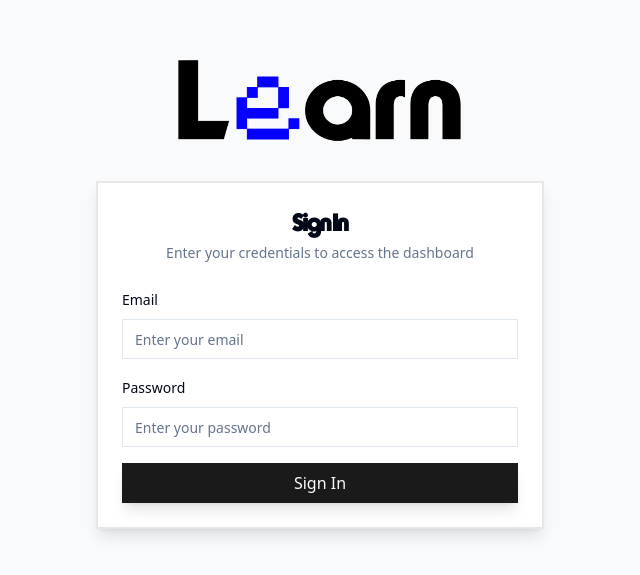
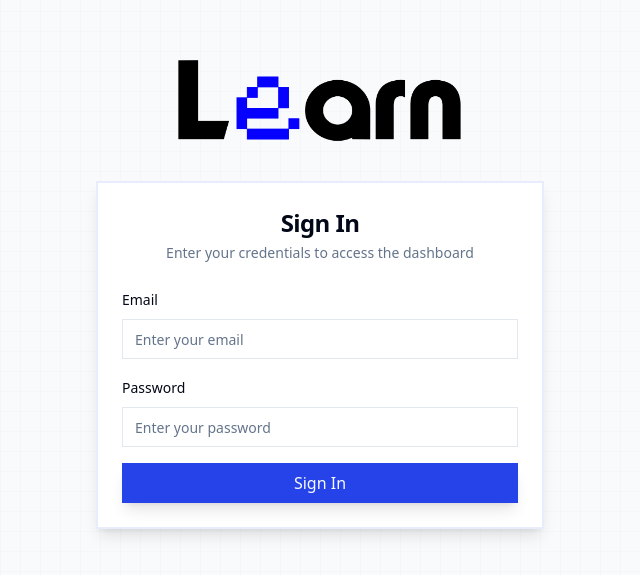
Before and after one commit to khldd/learn, a Next.js app: page /login in a window 1280 px wide. Shown: the part 109-684 px from the top of the page, without its empty margins (320-960 px from the left). Built offline with nearby package versions, Linux system fonts and the light colour scheme.

Commit message:
save current changes2

```diff
--- a/src/app/globals.css
+++ b/src/app/globals.css
@@ -1,20 +1,6 @@
 @tailwind base;
 @tailwind components;
 @tailwind utilities;
-
-@font-face {
-  font-family: "Typographica";
-  src: url("/fonts/Typographica.ttf") format("truetype");
-  font-weight: normal;
-  font-style: normal;
-}
-
-@font-face {
-  font-family: "PixelatedElegance";
-  src: url("/fonts/PixelatedEleganceRegular.ttf") format("truetype");
-  font-weight: normal;
-  font-style: normal;
-}
 
 @layer base {
   :root {
@@ -40,25 +26,25 @@
   }
 
   .dark {
-    --background: 0 0% 7%;
-    --foreground: 0 0% 98%;
-    --card: 0 0% 7%;
-    --card-foreground: 0 0% 98%;
-    --popover: 0 0% 7%;
-    --popover-foreground: 0 0% 98%;
-    --primary: 0 0% 98%;
-    --primary-foreground: 0 0% 9%;
-    --secondary: 0 0% 15%;
-    --secondary-foreground: 0 0% 90%;
-    --muted: 0 0% 15%;
-    --muted-foreground: 0 0% 60%;
-    --accent: 0 0% 15%;
-    --accent-foreground: 0 0% 98%;
+    --background: 222.2 84% 4.9%;
+    --foreground: 210 40% 98%;
+    --card: 222.2 84% 4.9%;
+    --card-foreground: 210 40% 98%;
+    --popover: 222.2 84% 4.9%;
+    --popover-foreground: 210 40% 98%;
+    --primary: 217.2 91.2% 59.8%;
+    --primary-foreground: 222.2 84% 4.9%;
+    --secondary: 217.2 32.6% 17.5%;
+    --secondary-foreground: 210 40% 98%;
+    --muted: 217.2 32.6% 17.5%;
+    --muted-foreground: 215 20.2% 65.1%;
+    --accent: 217.2 32.6% 17.5%;
+    --accent-foreground: 210 40% 98%;
     --destructive: 0 62.8% 30.6%;
     --destructive-foreground: 210 40% 98%;
-    --border: 0 0% 15%;
-    --input: 0 0% 15%;
-    --ring: 0 0% 60%;
+    --border: 217.2 32.6% 17.5%;
+    --input: 217.2 32.6% 17.5%;
+    --ring: 224.3 76.3% 94.1%;
   }
 }
 
@@ -79,7 +65,6 @@
   h4,
   h5,
   h6 {
-    @apply font-heading;
     font-weight: 600;
     letter-spacing: -0.025em;
   }
@@ -98,7 +83,7 @@
     transform: translateY(-50%);
     width: 4px;
     height: 4px;
-    background: hsl(var(--primary));
+    background: #2643e9;
     animation: pulse-dot 2s ease-in-out infinite;
   }
 
@@ -110,13 +95,13 @@
     transform: translateY(-50%);
     width: 100%;
     height: 1px;
-    background: linear-gradient(90deg, hsl(var(--primary)), transparent 70%);
+    background: linear-gradient(90deg, #2643e9, transparent 70%);
     animation: flow-line 3s ease-in-out infinite;
   }
 
   .tech-grid {
-    background-image: linear-gradient(hsla(var(--primary), 0.02) 1px, transparent 1px),
-      linear-gradient(90deg, hsla(var(--primary), 0.02) 1px, transparent 1px);
+    background-image: linear-gradient(rgba(38, 67, 233, 0.02) 1px, transparent 1px),
+      linear-gradient(90deg, rgba(38, 67, 233, 0.02) 1px, transparent 1px);
     background-size: 20px 20px;
   }
 
@@ -171,7 +156,7 @@
   }
 
   .glow-on-hover:hover {
-    box-shadow: 0 0 20px hsla(var(--primary), 0.3);
+    box-shadow: 0 0 20px rgba(38, 67, 233, 0.3);
   }
 
   .icon-float {
@@ -190,7 +175,7 @@
     left: -100%;
     width: 100%;
     height: 100%;
-    background: linear-gradient(90deg, transparent, hsla(var(--primary), 0.1), transparent);
+    background: linear-gradient(90deg, transparent, rgba(38, 67, 233, 0.1), transparent);
     animation: dataFlow 3s ease-in-out infinite;
   }
 }
--- a/tailwind.config.js
+++ b/tailwind.config.js
@@ -16,15 +16,15 @@ module.exports = {
         background: "hsl(var(--background))",
         foreground: "hsl(var(--foreground))",
         primary: {
-          DEFAULT: "#1a1a1a",
+          DEFAULT: "#2643e9",
           foreground: "hsl(var(--primary-foreground))",
-          50: "#f7f7f7",
-          100: "#e3e3e3",
-          500: "#7a7a7a",
-          600: "#616161",
-          700: "#4f4f4f",
-          800: "#3d3d3d",
-          900: "#2e2e2e",
+          50: "#eff2ff",
+          100: "#e2e8ff",
+          500: "#2643e9",
+          600: "#1d35ba",
+          700: "#162a94",
+          800: "#132470",
+          900: "#0f1d5c",
         },
         secondary: {
           DEFAULT: "hsl(var(--secondary))",
@@ -88,8 +88,6 @@ module.exports = {
           "Noto Sans",
           "sans-serif",
         ],
-        heading: ["Typographica", "sans-serif"],
-        pixel: ["PixelatedElegance", "sans-serif"],
       },
       fontWeight: {
         normal: "400",
```
